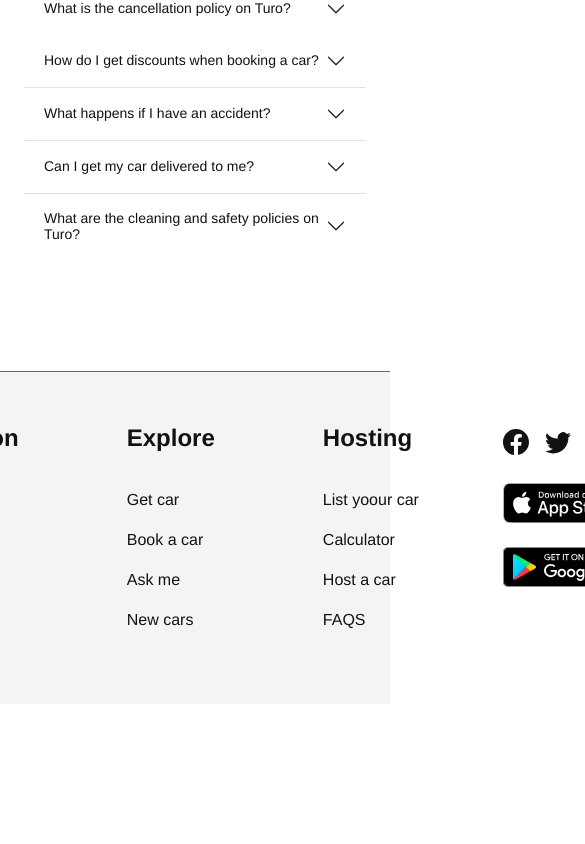
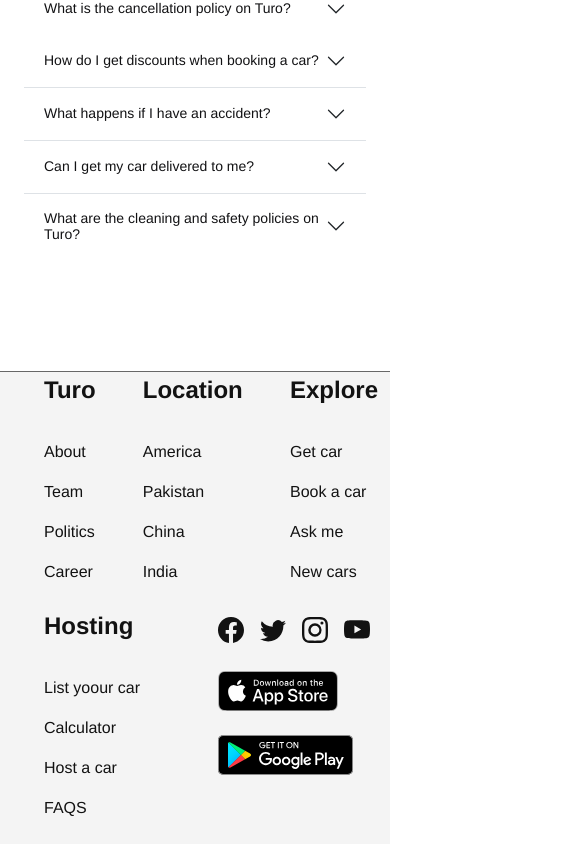
Before and after one commit to Hamzaansari15/React-Assigment4, a React (Create React App) app in the folder my-app/: page / in a window 390 px wide. Shown: the part 4728-5572 px from the top of the page, 585 px wide, since content can reach past the window. Before the commit the page ends 5432 px from the top, so only its background shows below. Built offline with nearby package versions, Linux system fonts and the light colour scheme.

Commit message:
Fix Responsive Issues

```diff
--- a/my-app/src/components/footer/footer.css
+++ b/my-app/src/components/footer/footer.css
@@ -12,6 +12,12 @@
     display: flex;
     justify-content: space-between;
     flex-wrap: wrap;
+}
+@media screen and (max-width: 600px) {
+    .footer{
+        width: 100%;
+        margin: 0px;
+    }
 }
 .footer_list ul{
     list-style: none;
```
